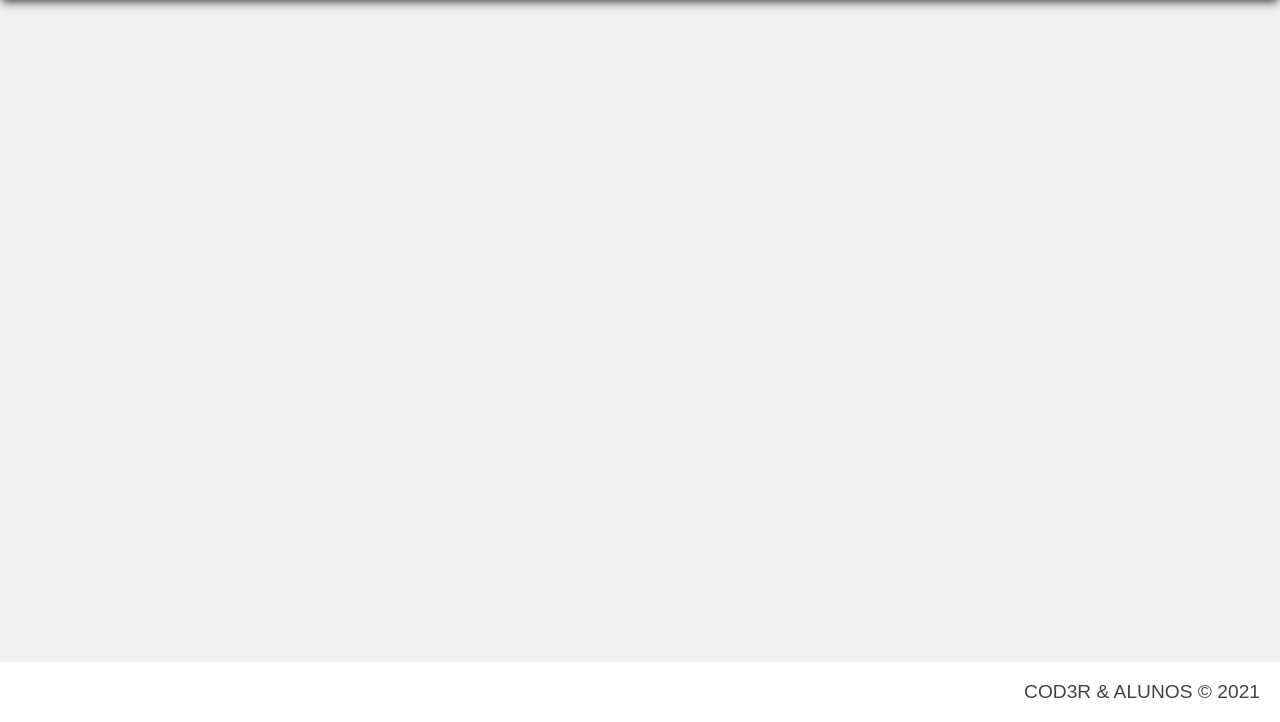
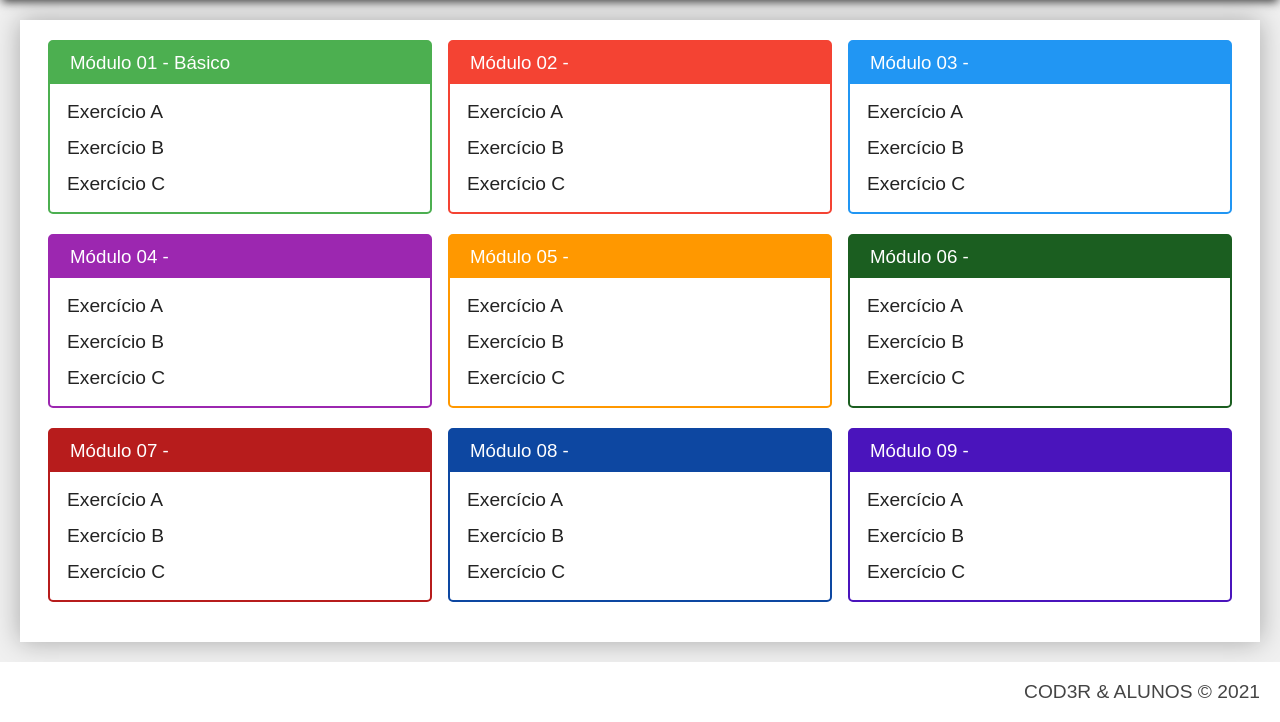
Before and after one commit to LucasSjesus/Curso-PHP, a PHP site: page / in a window 1280 px wide. Shown: the part 120-842 px from the top of the page. Run offline with PHP 8.4, Linux system fonts and the light colour scheme.

Commit message:
Codigo Att

```diff
--- a/assets/css/style.css
+++ b/assets/css/style.css
@@ -70,5 +70,71 @@ body{
 
 .modulos {
     display: flex;
+    flex-wrap: wrap;
+    justify-content: space-around;
+}
 
+.modulo{
+    flex-basis: 32%;
+    margin-bottom: 20px;
+    border-radius: 5px;
 }
+
+.modulo > h3{
+    margin: 0px;
+    color: #fff;
+    font-weight: 300;
+    font-style: 1.5rem;
+    padding: 10px 20px;
+    background-color: #1867c0;
+}
+
+.modulo > ul{
+    margin: 0px;
+    padding: 10px;
+    list-style: none;
+}
+
+.modulo >ul >li {
+    padding: 7px;
+    font-size: 1.2rem;
+    cursor: pointer;
+}
+
+.modulo > ul > li > a {
+    display: flex;
+    text-decoration: none;
+    color: #222;
+}
+
+.modulo > ul >li:hover{
+    background-color: #EEE;
+}
+
+
+.modulo.verde{ border: 2px solid #4CAF50;}
+.modulo.modulo.verde > h3{ background-color: #4CAF50;}
+
+.modulo.vermelho{ border: 2px solid #F44333;}
+.modulo.vermelho > h3{ background-color: #F44333;}
+
+.modulo.azul{ border: 2px solid #2196F3;}
+.modulo.azul > h3{ background-color: #2196f3;}
+
+.modulo.roxo{ border: 2px solid #9c27b0;}
+.modulo.roxo > h3{ background-color: #9c27b0;}
+
+.modulo.laranja{ border: 2px solid #FF9800;}
+.modulo.laranja > h3{ background-color: #FF9800;}
+
+.modulo.verde-escuro{ border: 2px solid #1B5E20;}
+.modulo.verde-escuro > h3{ background-color: #1B5e20;}
+
+.modulo.vermelho-escuro{ border: 2px solid #B71c1c;}
+.modulo.vermelho-escuro > h3{ background-color: #B71c1c;}
+
+.modulo.azul-escuro{ border: 2px solid #0D47A1;}
+.modulo.azul-escuro > h3{ background-color: #0D47A1;}
+
+.modulo.roxo-escuro{ border: 2px solid #4A14BC;}
+.modulo.roxo-escuro > h3{ background-color: #4A14BC;}
--- a/index.html
+++ b/index.html
@@ -15,10 +15,90 @@
         <h1>Curso PHP</h1>
         <h2>Índice dos Exercícios</h2>
     </header>
-    <main class="principal"></main>
+    <main class="principal">
         <div class="conteudo">
+            <nav class="modulos">
+                <div class="modulo verde">
+                    <h3>Módulo 01 - Básico</h3>
+                    <ul>
+                        <li><a href="#">Exercício A</a></li>
+                        <li><a href="#">Exercício B</a></li>
+                        <li><a href="#">Exercício C</a></li>
+                    </ul>
+                </div>
+                <div class="modulo vermelho">
+                    <h3>Módulo 02 - </h3>
+                    <ul>
+                        <li><a href="#">Exercício A</a></li>
+                        <li><a href="#">Exercício B</a></li>
+                        <li><a href="#">Exercício C</a></li>
+                    </ul>
+                </div>
+                <div class="modulo azul">
+                    <h3>Módulo 03 - </h3>
+                    <ul>
+                        <li><a href="#">Exercício A</a></li>
+                        <li><a href="#">Exercício B</a></li>
+                        <li><a href="#">Exercício C</a></li>
+                    </ul>
+                </div>
+                <div class="modulo roxo">
+                    <h3>Módulo 04 - </h3>
+                    <ul>
+                        <li><a href="#">Exercício A</a></li>
+                        <li><a href="#">Exercício B</a></li>
+                        <li><a href="#">Exercício C</a></li>
+                    </ul>
+                </div>
+                <div class="modulo laranja">
+                    <h3>Módulo 05 - </h3>
+                    <ul>
+                        <li><a href="#">Exercício A</a></li>
+                        <li><a href="#">Exercício B</a></li>
+                        <li><a href="#">Exercício C</a></li>
+                    </ul>
+                </div>
+                <div class="modulo verde-escuro">
+                    <h3>Módulo 06 - </h3>
+                    <ul>
+                        <li><a href="#">Exercício A</a></li>
+                        <li><a href="#">Exercício B</a></li>
+                        <li><a href="#">Exercício C</a></li>
+                    </ul>
+                </div>
+                <div class="modulo vermelho-escuro">
+                    <h3>Módulo 07 - </h3>
+                    <ul>
+                        <li><a href="#">Exercício A</a></li>
+                        <li><a href="#">Exercício B</a></li>
+                        <li><a href="#">Exercício C</a></li>
+                    </ul>
+                </div>
+                <div class="modulo azul-escuro">
+                    <h3>Módulo 08 - </h3>
+                    <ul>
+                        <li><a href="#">Exercício A</a></li>
+                        <li><a href="#">Exercício B</a></li>
+                        <li><a href="#">Exercício C</a></li>
+                    </ul>
+                </div>
+                <div class="modulo roxo-escuro">
+                    <h3>Módulo 09 - </h3>
+                    <ul>
+                        <li><a href="#">Exercício A</a></li>
+                        <li><a href="#">Exercício B</a></li>
+                        <li><a href="#">Exercício C</a></li>
+                    </ul>
+                </div>
+            </nav>
+        </div>
+    </main>
 
-        </div>
+
+
+
+
+
     <footer class="rodape">
         COD3R & ALUNOS &copy; 2021
     </footer>
```
